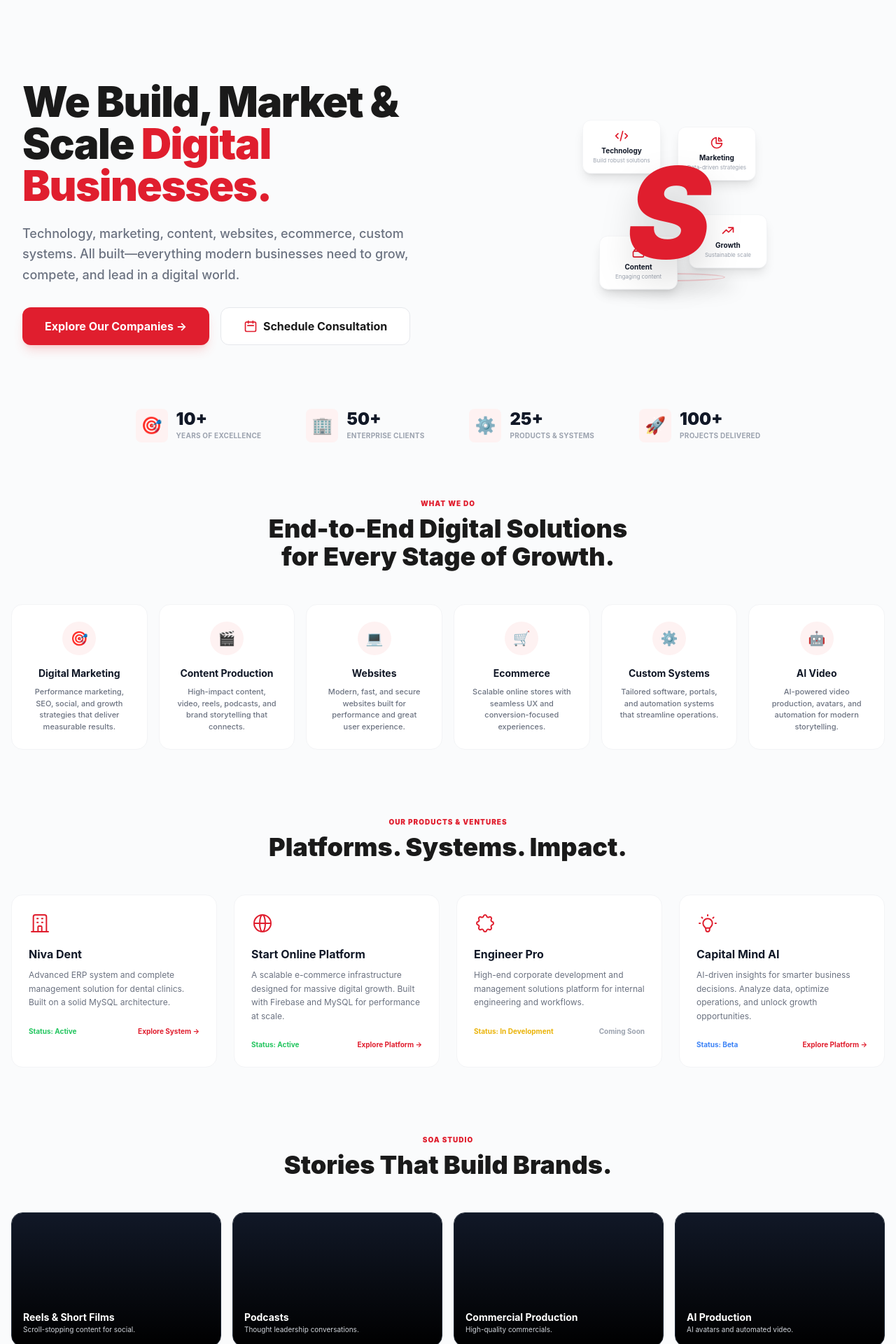
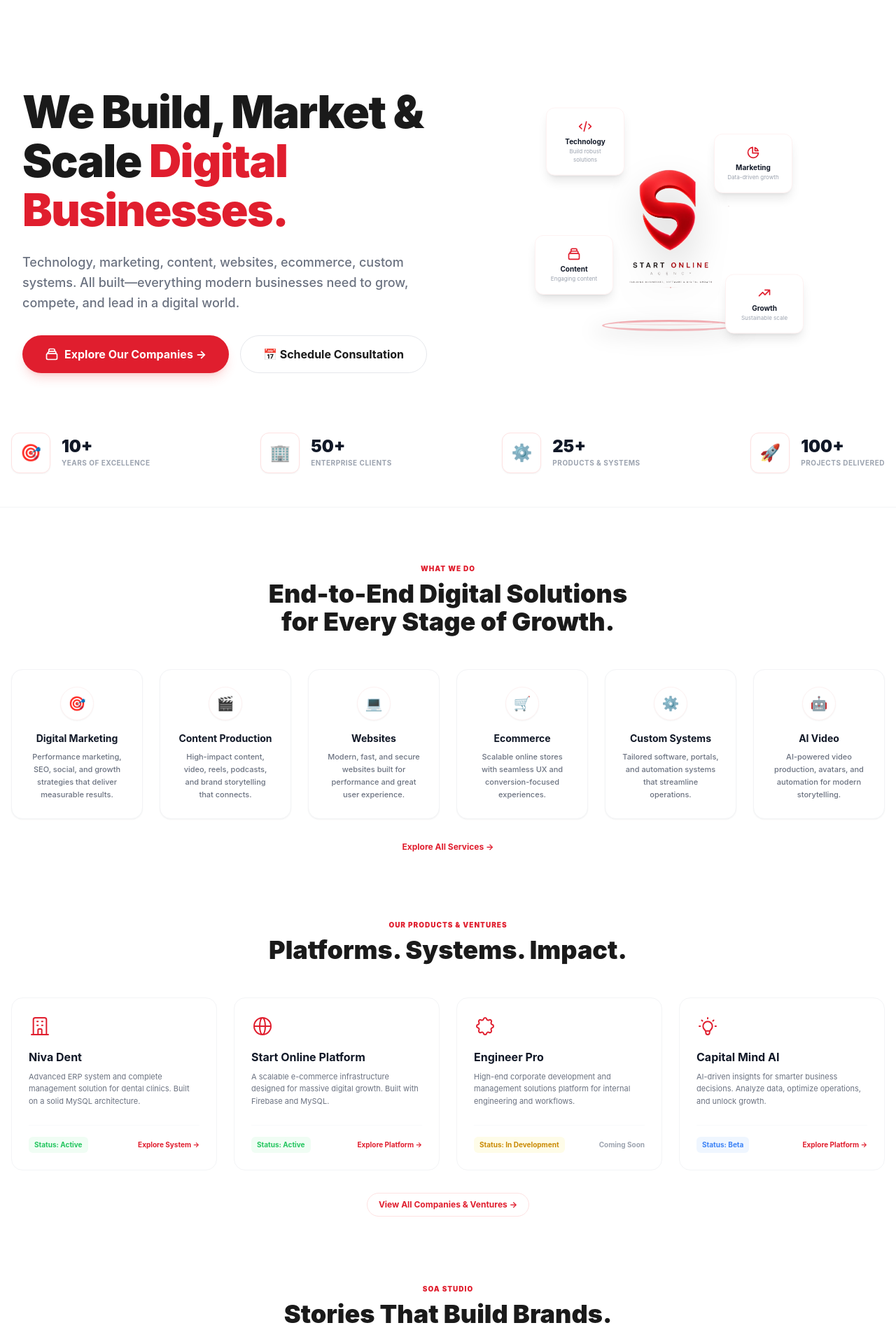
Before and after one commit to eslamhany71-lgtm/start-online-agency, a Next.js app: page / in a window 1280 px wide. Shown: the part 120-2040 px from the top of the page at 70% size. Built offline with nearby package versions, Linux system fonts and the light colour scheme.

Commit message:
Apply exact image design with custom logo

```diff
--- a/app/page.tsx
+++ b/app/page.tsx
@@ -3,13 +3,13 @@
 
 export default function Home() {
   return (
-    <main className="min-h-screen bg-[#FAFBFC] flex flex-col items-center justify-start overflow-hidden pt-24 pb-20">
+    <main className="min-h-screen bg-white flex flex-col items-center justify-start overflow-hidden pt-24 pb-20">
 
       {/* 1. Hero Section */}
       <section className="w-full max-w-7xl mx-auto px-4 sm:px-6 lg:px-8 flex flex-col lg:flex-row items-center justify-between gap-12 py-12">
         {/* Left Text */}
         <div className="flex-1 text-center lg:text-left z-10">
-          <h1 className="text-5xl lg:text-6xl font-black text-[#1A1A1A] leading-[1.1] mb-6 tracking-tight">
+          <h1 className="text-5xl lg:text-[64px] font-black text-[#1A1A1A] leading-[1.1] mb-6 tracking-tight">
             We Build, Market & <br />
             Scale <span className="text-[#E01E2E]">Digital Businesses.</span>
           </h1>
@@ -19,48 +19,60 @@
           <div className="flex flex-col sm:flex-row gap-4 justify-center lg:justify-start">
             <Link
               href="/companies"
-              className="bg-[#E01E2E] text-white px-8 py-3.5 rounded-xl font-bold hover:bg-red-700 transition-all text-center flex items-center justify-center gap-2 shadow-lg shadow-red-500/20"
+              className="bg-[#E01E2E] text-white px-8 py-3.5 rounded-full font-bold hover:bg-red-700 transition-all text-center flex items-center justify-center gap-2 shadow-lg shadow-red-500/20"
             >
+              <svg className="w-5 h-5" fill="none" viewBox="0 0 24 24" stroke="currentColor">
+                <path strokeLinecap="round" strokeLinejoin="round" strokeWidth={2} d="M19 11H5m14 0a2 2 0 012 2v6a2 2 0 01-2 2H5a2 2 0 01-2-2v-6a2 2 0 012-2m14 0V9a2 2 0 00-2-2M5 11V9a2 2 0 002-2m0 0V5a2 2 0 012-2h6a2 2 0 012 2v2M7 7h10" />
+              </svg>
               Explore Our Companies →
             </Link>
             <Link
               href="/contact"
-              className="bg-white text-[#1A1A1A] border border-gray-200 px-8 py-3.5 rounded-xl font-bold hover:border-gray-300 hover:shadow-sm transition-all text-center flex items-center justify-center gap-2"
+              className="bg-white text-[#1A1A1A] border border-gray-200 px-8 py-3.5 rounded-full font-bold hover:border-gray-900 transition-all text-center flex items-center justify-center gap-2"
             >
-              <svg className="w-5 h-5 text-[#E01E2E]" fill="none" viewBox="0 0 24 24" stroke="currentColor">
-                <path strokeLinecap="round" strokeLinejoin="round" strokeWidth={2} d="M8 7V3m8 4V3m-9 8h10M5 21h14a2 2 0 002-2V7a2 2 0 00-2-2H5a2 2 0 00-2 2v12a2 2 0 002 2z" />
-              </svg>
-              Schedule Consultation
+              📅 Schedule Consultation
             </Link>
           </div>
         </div>
 
-        {/* Right Graphic */}
-        <div className="flex-1 flex justify-center items-center relative w-full mt-10 lg:mt-0 min-h-[400px]">
+        {/* Right Graphic with Old Image Logo */}
+        <div className="flex-1 flex justify-center items-center relative w-full mt-10 lg:mt-0 min-h-[450px]">
           <div className="absolute w-[350px] h-[350px] bg-red-50 rounded-full blur-3xl opacity-80 -z-10"></div>
 
-          <div className="relative flex justify-center items-center">
-            <div className="text-[180px] font-black text-[#E01E2E] italic leading-none drop-shadow-2xl z-10">S</div>
-            <div className="absolute -bottom-6 w-48 h-6 bg-black/10 rounded-[100%] blur-md"></div>
-            <div className="absolute -bottom-2 w-40 h-3 border-2 border-[#E01E2E]/20 rounded-[100%]"></div>
+          <div className="relative flex justify-center items-center flex-col">
+            {/* Old Logo Image */}
+            <div className="relative w-56 h-64 md:w-64 md:h-72 z-10 mb-4">
+              <Image
+                src="/images/528071b5-c4d1-486b-8357-2a74c897870d-removebg-preview.png"
+                alt="Start Online Agency Logo"
+                fill
+                className="object-contain drop-shadow-2xl"
+                priority
+              />
+            </div>
+
+            {/* Podium */}
+            <div className="absolute -bottom-2 w-56 h-8 bg-black/5 rounded-[100%] blur-md"></div>
+            <div className="absolute bottom-2 w-48 h-4 border-[3px] border-[#E01E2E]/30 rounded-[100%]"></div>
+            <div className="absolute bottom-4 w-36 h-2 border-[2px] border-[#E01E2E]/10 rounded-[100%]"></div>
 
             {/* Floating Cards */}
-            <div className="absolute -top-10 -left-16 bg-white p-3 rounded-xl shadow-lg border border-gray-100 flex flex-col items-center text-center w-28 animate-[bounce_4s_infinite]">
+            <div className="absolute -top-4 -left-12 bg-white p-4 rounded-xl shadow-lg border border-red-50 flex flex-col items-center text-center w-28 animate-[bounce_4s_infinite]">
               <span className="text-[#E01E2E] mb-1"><svg className="w-5 h-5" fill="none" viewBox="0 0 24 24" stroke="currentColor"><path strokeLinecap="round" strokeLinejoin="round" strokeWidth={2} d="M10 20l4-16m4 4l4 4-4 4M6 16l-4-4 4-4" /></svg></span>
               <span className="text-[10px] font-bold text-gray-900">Technology</span>
               <span className="text-[8px] text-gray-400">Build robust solutions</span>
             </div>
-            <div className="absolute -top-4 -right-16 bg-white p-3 rounded-xl shadow-lg border border-gray-100 flex flex-col items-center text-center w-28 animate-[bounce_5s_infinite]">
+            <div className="absolute top-8 -right-12 bg-white p-4 rounded-xl shadow-lg border border-red-50 flex flex-col items-center text-center w-28 animate-[bounce_5s_infinite]">
               <span className="text-[#E01E2E] mb-1"><svg className="w-5 h-5" fill="none" viewBox="0 0 24 24" stroke="currentColor"><path strokeLinecap="round" strokeLinejoin="round" strokeWidth={2} d="M11 3.055A9.001 9.001 0 1020.945 13H11V3.055z" /><path strokeLinecap="round" strokeLinejoin="round" strokeWidth={2} d="M20.488 9H15V3.512A9.025 9.025 0 0120.488 9z" /></svg></span>
               <span className="text-[10px] font-bold text-gray-900">Marketing</span>
-              <span className="text-[8px] text-gray-400">Data-driven strategies</span>
+              <span className="text-[8px] text-gray-400">Data-driven growth</span>
             </div>
-            <div className="absolute -bottom-8 -left-10 bg-white p-3 rounded-xl shadow-lg border border-gray-100 flex flex-col items-center text-center w-28 animate-[bounce_4.5s_infinite]">
+            <div className="absolute bottom-12 -left-16 bg-white p-4 rounded-xl shadow-lg border border-red-50 flex flex-col items-center text-center w-28 animate-[bounce_4.5s_infinite]">
               <span className="text-[#E01E2E] mb-1"><svg className="w-5 h-5" fill="none" viewBox="0 0 24 24" stroke="currentColor"><path strokeLinecap="round" strokeLinejoin="round" strokeWidth={2} d="M19 11H5m14 0a2 2 0 012 2v6a2 2 0 01-2 2H5a2 2 0 01-2-2v-6a2 2 0 012-2m14 0V9a2 2 0 00-2-2M5 11V9a2 2 0 002-2m0 0V5a2 2 0 012-2h6a2 2 0 012 2v2M7 7h10" /></svg></span>
               <span className="text-[10px] font-bold text-gray-900">Content</span>
               <span className="text-[8px] text-gray-400">Engaging content</span>
             </div>
-            <div className="absolute -bottom-2 -right-20 bg-white p-3 rounded-xl shadow-lg border border-gray-100 flex flex-col items-center text-center w-28 animate-[bounce_5.5s_infinite]">
+            <div className="absolute -bottom-4 -right-16 bg-white p-4 rounded-xl shadow-lg border border-red-50 flex flex-col items-center text-center w-28 animate-[bounce_5.5s_infinite]">
               <span className="text-[#E01E2E] mb-1"><svg className="w-5 h-5" fill="none" viewBox="0 0 24 24" stroke="currentColor"><path strokeLinecap="round" strokeLinejoin="round" strokeWidth={2} d="M13 7h8m0 0v8m0-8l-8 8-4-4-6 6" /></svg></span>
               <span className="text-[10px] font-bold text-gray-900">Growth</span>
               <span className="text-[8px] text-gray-400">Sustainable scale</span>
@@ -70,19 +82,19 @@
       </section>
 
       {/* 2. Stats Section */}
-      <section className="w-full max-w-7xl mx-auto px-4 mt-8 mb-20">
-        <div className="flex flex-wrap justify-center gap-6 md:gap-16 items-center">
+      <section className="w-full max-w-7xl mx-auto px-4 mt-4 mb-20 border-b border-gray-100 pb-12">
+        <div className="flex flex-wrap justify-between gap-6 items-center">
           {[
             { n: "10+", t: "Years of Excellence", i: "🎯" },
             { n: "50+", t: "Enterprise Clients", i: "🏢" },
             { n: "25+", t: "Products & Systems", i: "⚙️" },
             { n: "100+", t: "Projects Delivered", i: "🚀" }
           ].map((s, i) => (
-            <div key={i} className="flex items-center gap-3">
-              <span className="text-2xl text-[#E01E2E] bg-red-50 p-2 rounded-lg">{s.i}</span>
+            <div key={i} className="flex items-center gap-4">
+              <span className="text-2xl text-[#E01E2E] bg-white border border-red-100 shadow-sm p-3 rounded-xl">{s.i}</span>
               <div>
                 <h4 className="text-2xl font-black text-gray-900 leading-none">{s.n}</h4>
-                <p className="text-[10px] font-bold text-gray-400 uppercase tracking-wide mt-1">{s.t}</p>
+                <p className="text-[10px] font-bold text-gray-400 uppercase tracking-wider mt-1">{s.t}</p>
               </div>
             </div>
           ))}
@@ -95,7 +107,7 @@
           <p className="text-[#E01E2E] text-[10px] font-black uppercase tracking-widest mb-2">What We Do</p>
           <h2 className="text-3xl md:text-4xl font-black text-[#1A1A1A]">End-to-End Digital Solutions <br /> for Every Stage of Growth.</h2>
         </div>
-        <div className="grid grid-cols-1 md:grid-cols-2 lg:grid-cols-6 gap-4">
+        <div className="grid grid-cols-1 md:grid-cols-2 lg:grid-cols-6 gap-6">
           {[
             { t: "Digital Marketing", d: "Performance marketing, SEO, social, and growth strategies that deliver measurable results.", i: "🎯" },
             { t: "Content Production", d: "High-impact content, video, reels, podcasts, and brand storytelling that connects.", i: "🎬" },
@@ -104,12 +116,17 @@
             { t: "Custom Systems", d: "Tailored software, portals, and automation systems that streamline operations.", i: "⚙️" },
             { t: "AI Video", d: "AI-powered video production, avatars, and automation for modern storytelling.", i: "🤖" }
           ].map((item, i) => (
-            <div key={i} className="bg-white border border-gray-100 rounded-2xl p-6 flex flex-col items-center text-center hover:shadow-lg hover:border-red-100 transition-all">
-              <div className="w-12 h-12 bg-red-50 text-[#E01E2E] rounded-full flex items-center justify-center text-xl mb-4">{item.i}</div>
+            <div key={i} className="bg-white border border-gray-100 rounded-2xl p-6 flex flex-col items-center text-center shadow-sm hover:shadow-md hover:border-red-100 transition-all">
+              <div className="w-12 h-12 bg-white border border-red-50 text-[#E01E2E] rounded-full flex items-center justify-center text-xl mb-4 shadow-sm">{item.i}</div>
               <h3 className="text-sm font-bold text-gray-900 mb-2">{item.t}</h3>
-              <p className="text-[11px] text-gray-500 font-medium">{item.d}</p>
+              <p className="text-[11px] text-gray-500 font-medium leading-relaxed">{item.d}</p>
             </div>
           ))}
+        </div>
+        <div className="flex justify-center mt-8">
+            <Link href="/services" className="text-[#E01E2E] text-xs font-bold hover:text-red-800 transition-colors flex items-center gap-1">
+                Explore All Services →
+            </Link>
         </div>
       </section>
 
@@ -123,39 +140,44 @@
           <div className="bg-white border border-gray-100 rounded-2xl p-6 hover:shadow-md transition-all">
              <div className="text-[#E01E2E] mb-4"><svg className="w-8 h-8" fill="none" viewBox="0 0 24 24" stroke="currentColor"><path strokeLinecap="round" strokeLinejoin="round" strokeWidth={1.5} d="M19 21V5a2 2 0 00-2-2H7a2 2 0 00-2 2v16m14 0h2m-2 0h-5m-9 0H3m2 0h5M9 7h1m-1 4h1m4-4h1m-1 4h1m-5 10v-5a1 1 0 011-1h2a1 1 0 011 1v5m-4 0h4" /></svg></div>
              <h3 className="font-bold text-gray-900 mb-2">Niva Dent</h3>
-             <p className="text-xs text-gray-500 mb-6 leading-relaxed">Advanced ERP system and complete management solution for dental clinics. Built on a solid MySQL architecture.</p>
-             <div className="flex justify-between items-center text-[10px] font-bold">
-               <span className="text-green-500">Status: Active</span>
+             <p className="text-[11px] text-gray-500 mb-6 leading-relaxed">Advanced ERP system and complete management solution for dental clinics. Built on a solid MySQL architecture.</p>
+             <div className="flex justify-between items-center text-[10px] font-bold mt-auto pt-4 border-t border-gray-50">
+               <span className="text-green-500 bg-green-50 px-2 py-1 rounded-md">Status: Active</span>
                <Link href="/companies" className="text-[#E01E2E] hover:text-red-800">Explore System →</Link>
              </div>
           </div>
           <div className="bg-white border border-gray-100 rounded-2xl p-6 hover:shadow-md transition-all">
              <div className="text-[#E01E2E] mb-4"><svg className="w-8 h-8" fill="none" viewBox="0 0 24 24" stroke="currentColor"><path strokeLinecap="round" strokeLinejoin="round" strokeWidth={1.5} d="M21 12a9 9 0 01-9 9m9-9a9 9 0 00-9-9m9 9H3m9 9a9 9 0 01-9-9m9 9c1.657 0 3-4.03 3-9s-1.343-9-3-9m0 18c-1.657 0-3-4.03-3-9s1.343-9 3-9m-9 9a9 9 0 019-9" /></svg></div>
              <h3 className="font-bold text-gray-900 mb-2">Start Online Platform</h3>
-             <p className="text-xs text-gray-500 mb-6 leading-relaxed">A scalable e-commerce infrastructure designed for massive digital growth. Built with Firebase and MySQL for performance at scale.</p>
-             <div className="flex justify-between items-center text-[10px] font-bold">
-               <span className="text-green-500">Status: Active</span>
+             <p className="text-[11px] text-gray-500 mb-6 leading-relaxed">A scalable e-commerce infrastructure designed for massive digital growth. Built with Firebase and MySQL.</p>
+             <div className="flex justify-between items-center text-[10px] font-bold mt-auto pt-4 border-t border-gray-50">
+               <span className="text-green-500 bg-green-50 px-2 py-1 rounded-md">Status: Active</span>
                <Link href="/companies" className="text-[#E01E2E] hover:text-red-800">Explore Platform →</Link>
              </div>
           </div>
           <div className="bg-white border border-gray-100 rounded-2xl p-6 hover:shadow-md transition-all">
              <div className="text-[#E01E2E] mb-4"><svg className="w-8 h-8" fill="none" viewBox="0 0 24 24" stroke="currentColor"><path strokeLinecap="round" strokeLinejoin="round" strokeWidth={1.5} d="M10.325 4.317c.426-1.756 2.924-1.756 3.35 0a1.724 1.724 0 002.573 1.066c1.543-.94 3.31.826 2.37 2.37a1.724 1.724 0 001.065 2.572c1.756.426 1.756 2.924 0 3.35a1.724 1.724 0 00-1.066 2.573c.94 1.543-.826 3.31-2.37 2.37a1.724 1.724 0 00-2.572 1.065c-.426 1.756-2.924 1.756-3.35 0a1.724 1.724 0 00-2.573-1.066c-1.543.94-3.31-.826-2.37-2.37a1.724 1.724 0 00-1.065-2.572c-1.756-.426-1.756-2.924 0-3.35a1.724 1.724 0 001.066-2.573c-.94-1.543.826-3.31 2.37-2.37.996.608 2.296.07 2.572-1.065z" /></svg></div>
              <h3 className="font-bold text-gray-900 mb-2">Engineer Pro</h3>
-             <p className="text-xs text-gray-500 mb-6 leading-relaxed">High-end corporate development and management solutions platform for internal engineering and workflows.</p>
-             <div className="flex justify-between items-center text-[10px] font-bold">
-               <span className="text-yellow-500">Status: In Development</span>
+             <p className="text-[11px] text-gray-500 mb-6 leading-relaxed">High-end corporate development and management solutions platform for internal engineering and workflows.</p>
+             <div className="flex justify-between items-center text-[10px] font-bold mt-auto pt-4 border-t border-gray-50">
+               <span className="text-yellow-600 bg-yellow-50 px-2 py-1 rounded-md">Status: In Development</span>
                <Link href="/companies" className="text-gray-400 hover:text-gray-600">Coming Soon</Link>
              </div>
           </div>
           <div className="bg-white border border-gray-100 rounded-2xl p-6 hover:shadow-md transition-all">
              <div className="text-[#E01E2E] mb-4"><svg className="w-8 h-8" fill="none" viewBox="0 0 24 24" stroke="currentColor"><path strokeLinecap="round" strokeLinejoin="round" strokeWidth={1.5} d="M9.663 17h4.673M12 3v1m6.364 1.636l-.707.707M21 12h-1M4 12H3m3.343-5.657l-.707-.707m2.828 9.9a5 5 0 117.072 0l-.548.547A3.374 3.374 0 0014 18.469V19a2 2 0 11-4 0v-.531c0-.895-.356-1.754-.988-2.386l-.548-.547z" /></svg></div>
              <h3 className="font-bold text-gray-900 mb-2">Capital Mind AI</h3>
-             <p className="text-xs text-gray-500 mb-6 leading-relaxed">AI-driven insights for smarter business decisions. Analyze data, optimize operations, and unlock growth opportunities.</p>
-             <div className="flex justify-between items-center text-[10px] font-bold">
-               <span className="text-blue-500">Status: Beta</span>
+             <p className="text-[11px] text-gray-500 mb-6 leading-relaxed">AI-driven insights for smarter business decisions. Analyze data, optimize operations, and unlock growth.</p>
+             <div className="flex justify-between items-center text-[10px] font-bold mt-auto pt-4 border-t border-gray-50">
+               <span className="text-blue-500 bg-blue-50 px-2 py-1 rounded-md">Status: Beta</span>
                <Link href="/companies" className="text-[#E01E2E] hover:text-red-800">Explore Platform →</Link>
              </div>
           </div>
+        </div>
+        <div className="flex justify-center mt-8">
+            <Link href="/companies" className="text-[#E01E2E] text-xs border border-red-100 px-4 py-2 rounded-full font-bold hover:bg-red-50 transition-colors flex items-center gap-1">
+                View All Companies & Ventures →
+            </Link>
         </div>
       </section>
 
@@ -166,19 +188,21 @@
           <h2 className="text-3xl md:text-4xl font-black text-[#1A1A1A]">Stories That Build Brands.</h2>
         </div>
         <div className="grid grid-cols-1 md:grid-cols-2 lg:grid-cols-4 gap-4">
-          {/* Placeholders for video thumbnails */}
           {[
             { t: "Reels & Short Films", d: "Scroll-stopping content for social." },
             { t: "Podcasts", d: "Thought leadership conversations." },
             { t: "Commercial Production", d: "High-quality commercials." },
             { t: "AI Production", d: "AI avatars and automated video." }
           ].map((item, i) => (
-            <div key={i} className="relative h-48 rounded-2xl overflow-hidden group cursor-pointer border border-gray-800">
-              <div className="absolute inset-0 bg-gradient-to-t from-black via-black/50 to-transparent z-10"></div>
-              <div className="absolute inset-0 bg-gray-900 group-hover:scale-105 transition-transform duration-500"></div>
-              <div className="absolute bottom-4 left-4 z-20">
-                <h4 className="text-white font-bold text-sm">{item.t}</h4>
-                <p className="text-gray-300 text-[10px]">{item.d}</p>
+            <div key={i} className="relative h-56 rounded-2xl overflow-hidden group cursor-pointer border border-gray-800">
+              <div className="absolute inset-0 bg-gradient-to-t from-black via-black/40 to-transparent z-10"></div>
+              <div className="absolute inset-0 bg-[#0A0A0A] group-hover:scale-105 transition-transform duration-500"></div>
+              <div className="absolute bottom-6 left-6 z-20">
+                <div className="w-8 h-8 bg-white/10 rounded-full flex items-center justify-center mb-3 backdrop-blur-sm">
+                    <svg className="w-4 h-4 text-white" fill="none" viewBox="0 0 24 24" stroke="currentColor"><path strokeLinecap="round" strokeLinejoin="round" strokeWidth={2} d="M14.752 11.168l-3.197-2.132A1 1 0 0010 9.87v4.263a1 1 0 001.555.832l3.197-2.132a1 1 0 000-1.664z" /><path strokeLinecap="round" strokeLinejoin="round" strokeWidth={2} d="M21 12a9 9 0 11-18 0 9 9 0 0118 0z" /></svg>
+                </div>
+                <h4 className="text-white font-bold text-sm mb-1">{item.t}</h4>
+                <p className="text-gray-400 text-[10px]">{item.d}</p>
               </div>
             </div>
           ))}
@@ -186,7 +210,7 @@
       </section>
 
       {/* 6. Mission */}
-      <section className="w-full max-w-7xl mx-auto px-4 mb-12">
+      <section className="w-full max-w-7xl mx-auto px-4">
         <div className="text-center mb-12">
           <p className="text-[#E01E2E] text-[10px] font-black uppercase tracking-widest mb-2">Why Start Online</p>
           <h2 className="text-3xl md:text-4xl font-black text-[#1A1A1A]">Your Growth. Our Mission.</h2>
@@ -199,8 +223,8 @@
             { t: "Custom Systems", d: "Scalable, secure, and tailored systems designed around your business.", i: "💻" },
             { t: "Growth Focused", d: "We build with one goal: accelerate your growth and maximize ROI.", i: "📈" }
           ].map((item, i) => (
-            <div key={i} className="bg-white border border-gray-100 rounded-2xl p-6 flex-1 min-w-[200px] text-center shadow-sm">
-              <div className="text-2xl mb-3">{item.i}</div>
+            <div key={i} className="bg-white border border-gray-100 rounded-2xl p-6 flex-1 min-w-[200px] text-center shadow-sm hover:shadow-md transition-all">
+              <div className="text-2xl mb-4 bg-gray-50 w-12 h-12 mx-auto rounded-full flex items-center justify-center">{item.i}</div>
               <h4 className="text-xs font-bold text-gray-900 mb-2">{item.t}</h4>
               <p className="text-[10px] text-gray-500 leading-relaxed">{item.d}</p>
             </div>
```
